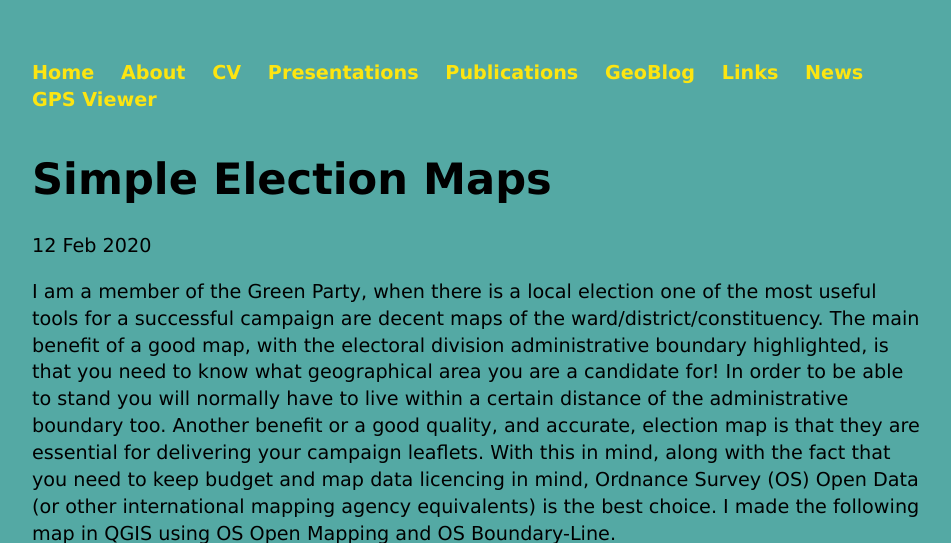
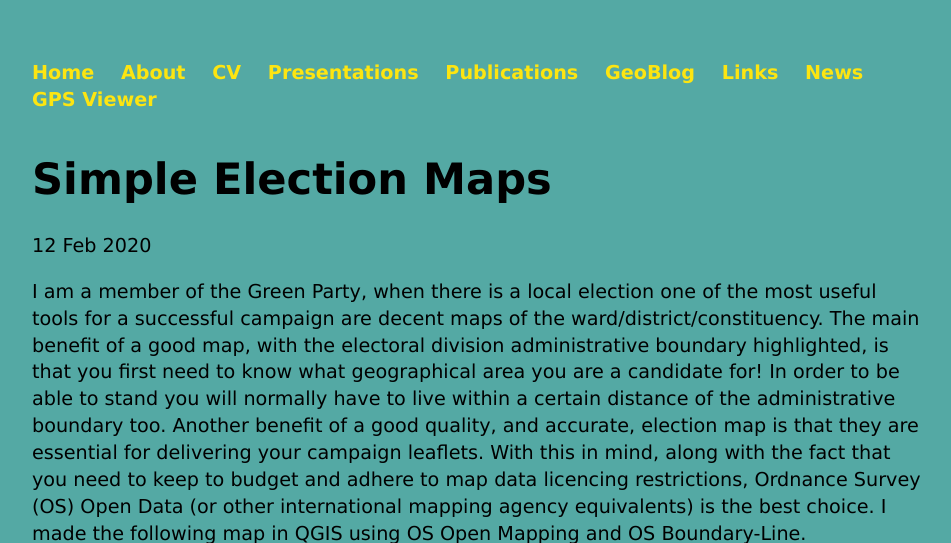
Before and after one commit to ltclasper/ltclasper.github.io, a Jekyll site: the page built from _posts/2020-02-12-Simple-Election-Maps.md, in a window 1280 px wide and 900 px high, cut to the strip 0-543 px from the top of the window. Shown: the whole strip, without its empty margins (160-1111 px from the left). Built offline with Jekyll 4.4.1, drawn with Linux system fonts in a browser that asks for light colours.

Commit message:
Update 2020-02-12-Simple-Election-Maps.md

```diff
--- a/_posts/2020-02-12-Simple-Election-Maps.md
+++ b/_posts/2020-02-12-Simple-Election-Maps.md
@@ -4,7 +4,7 @@ title: "Simple Election Maps"
 date: 2020-02-12
 ---
 
-I am a member of the Green Party, when there is a local election one of the most useful tools for a successful campaign are decent maps of the ward/district/constituency. The main benefit of a good map, with the electoral division administrative boundary highlighted, is that you need to know what geographical area you are a candidate for! In order to be able to stand you will normally have to live within a certain distance of the administrative boundary too. Another benefit or a good quality, and accurate, election map is that they are essential for delivering your campaign leaflets. With this in mind, along with the fact that you need to keep budget and map data licencing in mind, Ordnance Survey (OS) Open Data (or other international mapping agency equivalents) is the best choice. I made the following map in QGIS using OS Open Mapping and OS Boundary-Line.
+I am a member of the Green Party, when there is a local election one of the most useful tools for a successful campaign are decent maps of the ward/district/constituency. The main benefit of a good map, with the electoral division administrative boundary highlighted, is that you first need to know what geographical area you are a candidate for! In order to be able to stand you will normally have to live within a certain distance of the administrative boundary too. Another benefit of a good quality, and accurate, election map is that they are essential for delivering your campaign leaflets. With this in mind, along with the fact that you need to keep to budget and adhere to map data licencing restrictions, Ordnance Survey (OS) Open Data (or other international mapping agency equivalents) is the best choice. I made the following map in QGIS using OS Open Mapping and OS Boundary-Line.
 
 
 <img src="/akw_boundary.png" alt="Areley Kings West" style="width:877;height:1240px;">
```
